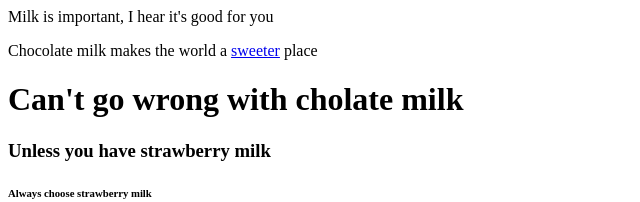
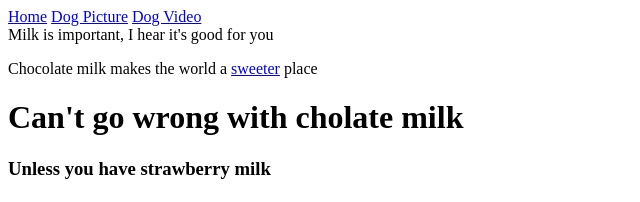
Before and after one commit to NathanSaxton/HTML-and-CSS-Projects, a plain HTML site: page Assignment.html in a window 1280 px wide. Shown: the top 202 px of the page, without its empty margins (0-640 px from the left). Drawn offline with Linux system fonts and the light colour scheme.

Commit message:
Update Assignment.html
Added navigation bar

```diff
--- a/Assignment.html
+++ b/Assignment.html
@@ -5,6 +5,7 @@
 		<meta charset="utf-8">
 	</head>
 	<body>
+		<nav><a href='Assignment.html'>Home</a> <a href='dog.html'>Dog Picture</a> <a href='dog_video.html'>Dog Video</a></nav>
 		<main>Milk is important, I hear it's good for you</main>
 		<p>Chocolate milk makes the world a <a href='https://www.thespruceeats.com/thmb/4q2qtsKAR8x8TMqkBh-UgDpYxvc=/3603x3603/smart/filters:no_upscale()/chocolate-milk-recipe-2355494-hero-01-d44b4548f5904a758ed12d5caa0466fd.jpg'>sweeter</a> place</p>
 		<h1>Can't go wrong with cholate milk</h1>
```
